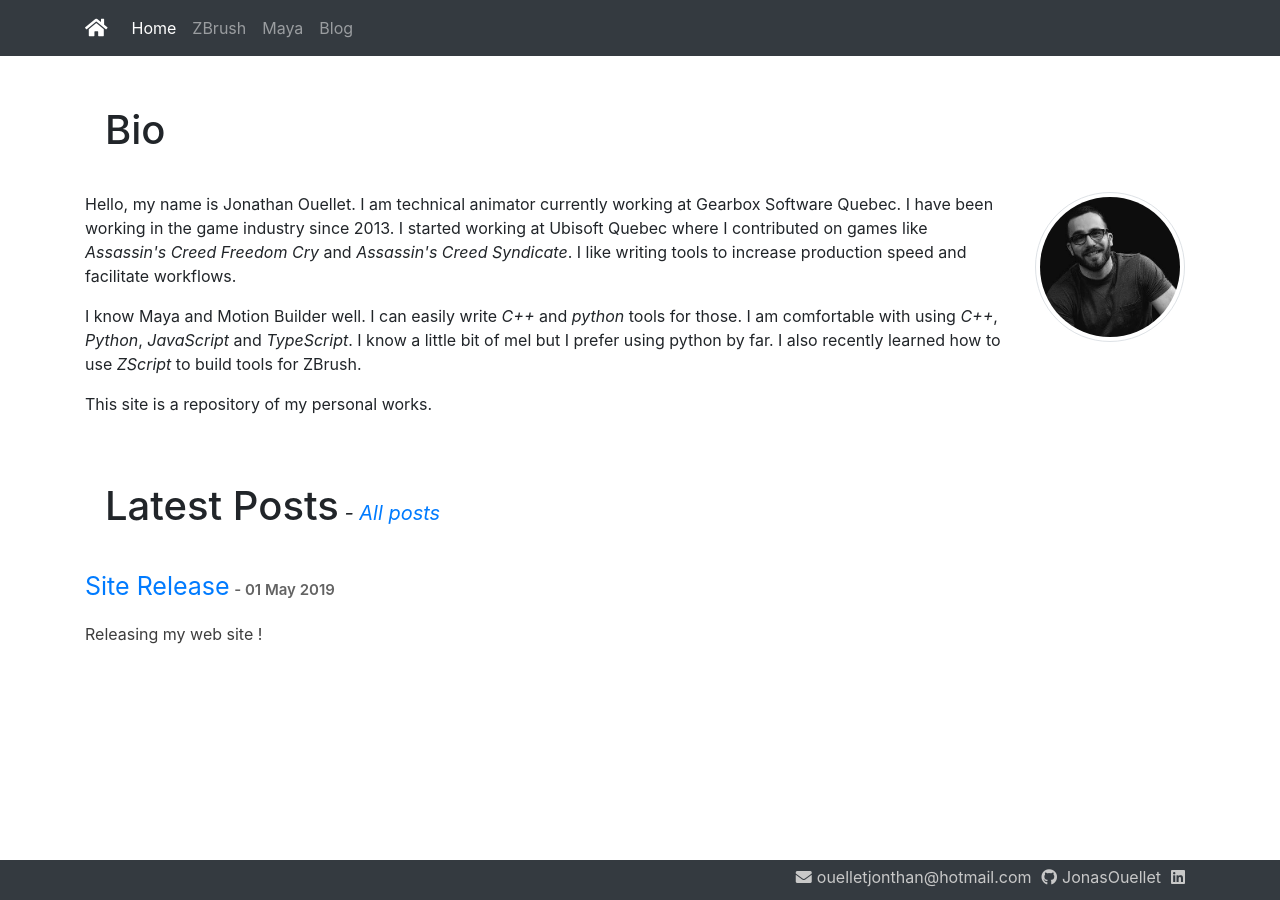
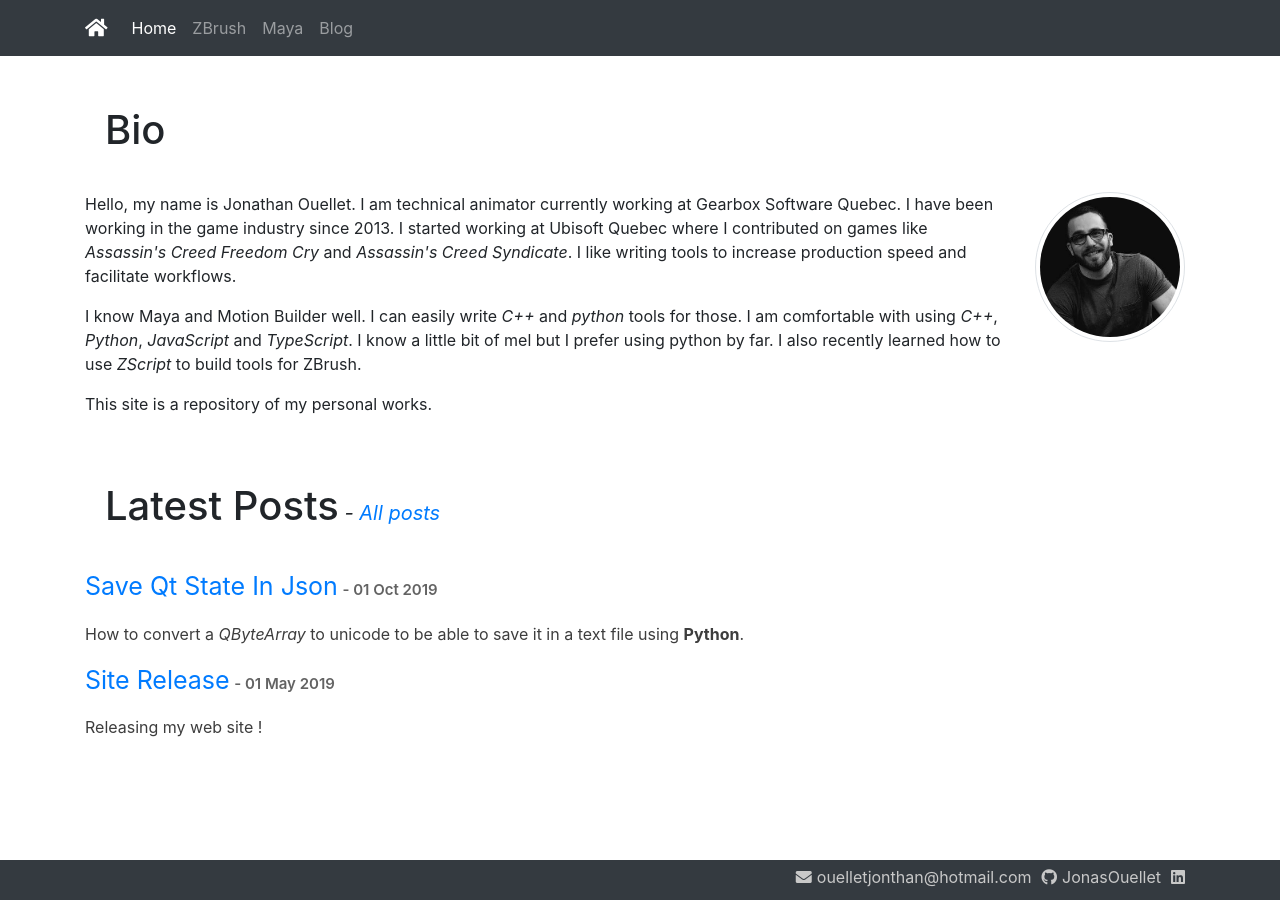
Before and after one commit to JonasOuellet/jonasouellet.github.io, a Jekyll site: the page built from index.html, in a window 1280 px wide. Built offline with Jekyll 4.4.1, drawn with Linux system fonts in a browser that asks for light colours; nearby versions of some CDN libraries.

Commit message:
Add Post
update security issue
add post

````diff
--- a/GemFile
+++ b/GemFile
@@ -1,4 +1,6 @@
 source 'https://rubygems.org'
 gem 'github-pages', group: :jekyll_plugins
 
+gem "nokogiri", ">= 1.10.4"
+
 gem 'wdm', '>= 0.1.0' if Gem.win_platform?
--- a/_config.yml
+++ b/_config.yml
@@ -2,3 +2,9 @@ title: Jonathan Ouellet
 name: Jonathan Ouellet
 markdown: kramdown
 permalink: /blog/:year/:month/:day/:title
+
+
+highlighter: rouge
+kramdown:
+  math_engine: mathjax
+  syntax_highlighter: rouge
--- /dev/null
+++ b/_posts/2019-10-1-save-qt-state-in-json.md
@@ -0,0 +1,33 @@
+How to convert a *QByteArray* to unicode to be able to save it in a text file using **Python**.
+
+When working with **Qt** it is possible to save and restore some widget state using `saveState` and `restoreState` method.  Calling  `saveState` return a [QByteArray](https://doc.qt.io/qt-5/qbytearray.html).  How can I write this *QByteArray* to a text file and reload it after ?
+
+#### Convert QByteArray to Unicode
+
+```python
+
+import json
+
+from PyQt5 import QtWidgets, QtCore
+
+# create a widget to save the state
+my_window = QtWidgets.QMainWindow()
+
+qt_byte = my_window.saveState()
+
+codec = QtCore.QTextCodec.codecForName("UTF-16")
+unicode_byte = codec.toUnicode(qt_byte)
+
+to_write = json.dumps({'widget_sate': unicode_byte}, indent=4)
+
+```
+
+#### Convert Unicode to QByteArray
+
+```python
+
+text_encoder = codec.makeEncoder(QtCore.QTextCodec.IgnoreHeader)
+qt_byte = text_encoder.fromUnicode(unicode_byte)
+my_window.restoreState(qt_byte)
+
+```
````
Also changed, not shown: GemFile.lock, favicon.ico.
